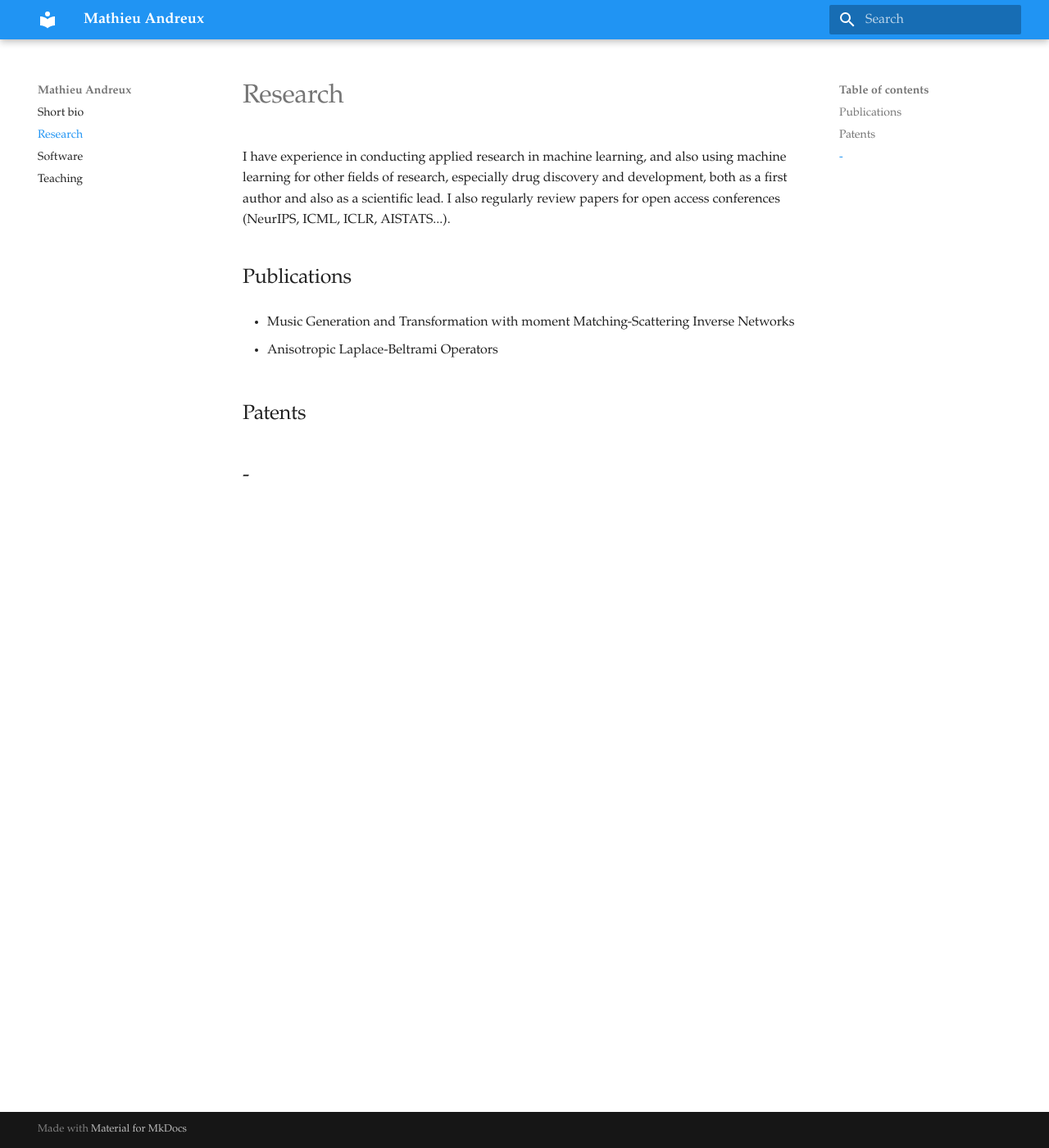
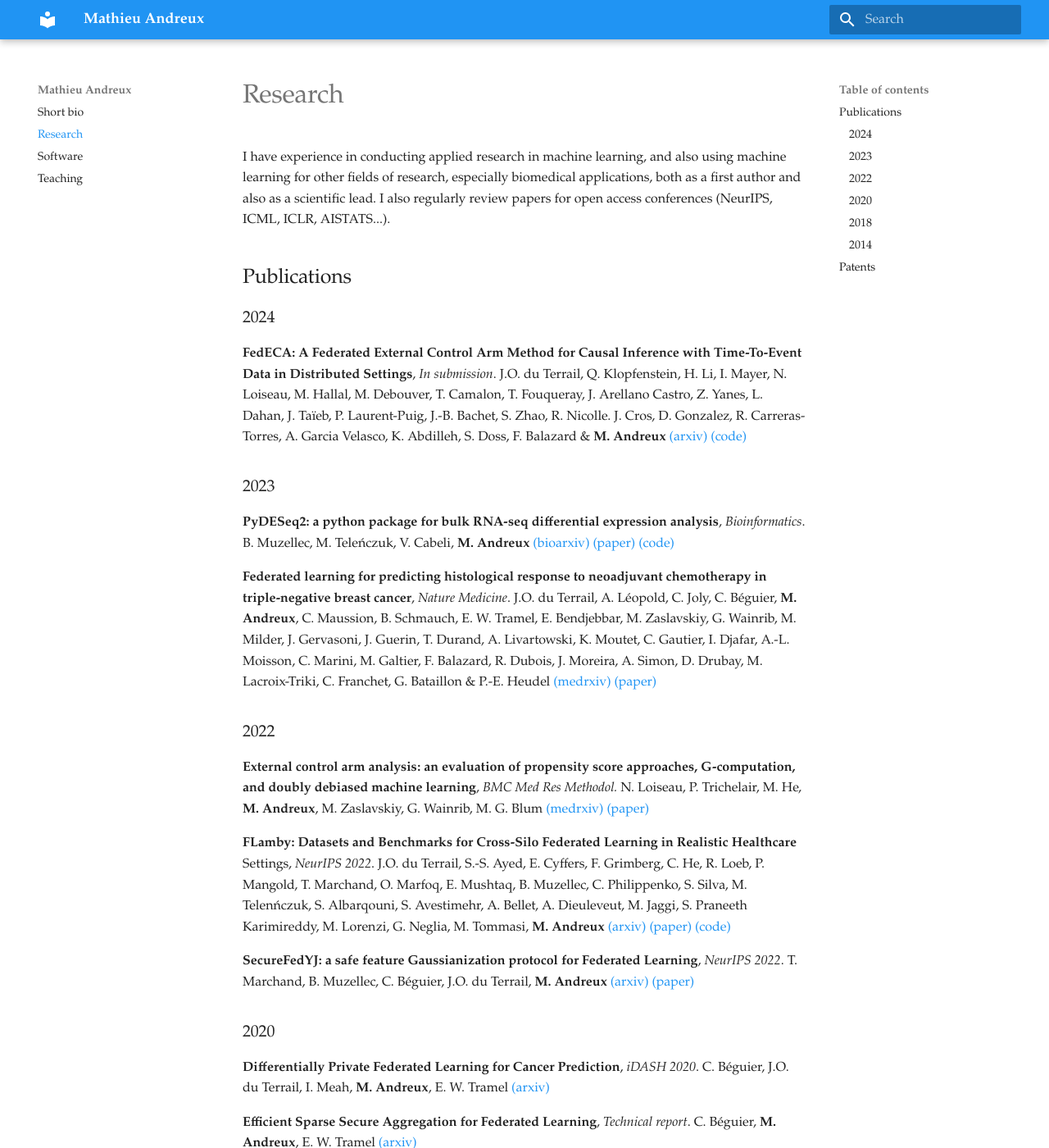
Before and after one commit to AndreuxMath/AndreuxMath.github.io, an MkDocs documentation site: the page built from docs/research.md, in a window 1280 px wide and 1400 px high. Shown: the whole window at 82% size. Built offline with MkDocs 1.6.1 and Material for MkDocs 9.7.7, drawn with Linux system fonts in a browser that asks for light colours; some web fonts are replaced; some of the changed text lies outside the part shown.

Commit message:
publications

```diff
--- a/docs/research.md
+++ b/docs/research.md
@@ -1,12 +1,63 @@
-I have experience in conducting applied research in machine learning, and also using machine learning for other fields of research, especially drug discovery and development, both as a first author and also as a scientific lead. I also regularly review papers for open access conferences (NeurIPS, ICML, ICLR, AISTATS...).
+I have experience in conducting applied research in machine learning, and also using machine learning for other fields of research, especially biomedical applications, both as a first author and also as a scientific lead. I also regularly review papers for open access conferences (NeurIPS, ICML, ICLR, AISTATS...).
 
 ## Publications
 
-- Music Generation and Transformation with moment Matching-Scattering Inverse Networks
+### 2024
 
-- Anisotropic Laplace-Beltrami Operators
+**FedECA: A Federated External Control Arm Method for Causal Inference with Time-To-Event Data in Distributed Settings**, *In submission*.
+J.O. du Terrail, Q. Klopfenstein, H. Li, I. Mayer, N. Loiseau, M. Hallal, M. Debouver, T. Camalon, T. Fouqueray, J. Arellano Castro, Z. Yanes, L. Dahan, J. Taïeb, P. Laurent-Puig, J.-B. Bachet, S. Zhao, R. Nicolle. J. Cros, D. Gonzalez, R. Carreras-Torres, A. Garcia Velasco, K. Abdilleh, S. Doss, F. Balazard & **M. Andreux** [(arxiv)](https://arxiv.org/pdf/2311.16984) [(code)](https://github.com/owkin/fedeca)
+
+### 2023
+
+**PyDESeq2: a python package for bulk RNA-seq differential expression analysis**, *Bioinformatics*.
+B. Muzellec, M. Teleńczuk, V. Cabeli, **M. Andreux** [(bioarxiv)](https://www.biorxiv.org/content/10.1101/2022.12.14.520412v1.full.pdf) [(paper)](https://academic.oup.com/bioinformatics/article/39/9/btad547/7260507) [(code)](https://github.com/owkin/PyDESeq2)
+
+**Federated learning for predicting histological response to neoadjuvant chemotherapy in triple-negative breast cancer**, *Nature Medicine*.
+J.O. du Terrail, A. Léopold, C. Joly, C. Béguier, **M. Andreux**, C. Maussion, B. Schmauch, E. W. Tramel, E.
+Bendjebbar, M. Zaslavskiy, G. Wainrib, M. Milder, J. Gervasoni, J. Guerin, T. Durand, A. Livartowski, K. Moutet,
+C. Gautier, I. Djafar, A.-L. Moisson, C. Marini, M. Galtier, F. Balazard, R. Dubois, J. Moreira, A. Simon, D. Drubay,
+M. Lacroix-Triki, C. Franchet, G. Bataillon & P.-E. Heudel [(medrxiv)](https://www.medrxiv.org/content/10.1101/2021.10.27.21264834v1) [(paper)](https://www.nature.com/articles/s41591-022-02155-w)
+
+
+### 2022
+
+**External control arm analysis: an evaluation of propensity score approaches, G-computation, and
+doubly debiased machine learning**, *BMC Med Res Methodol.*
+N. Loiseau, P. Trichelair, M. He, **M. Andreux**, M. Zaslavskiy, G. Wainrib, M. G. Blum [(medrxiv)](https://www.medrxiv.org/content/10.1101/2022.01.28.22269591v1) [(paper)](https://bmcmedresmethodol.biomedcentral.com/articles/10.1186/s12874-022-01799-z)
+
+**FLamby: Datasets and Benchmarks for Cross-Silo Federated Learning in Realistic Healthcare**
+Settings, *NeurIPS 2022*.
+J.O. du Terrail, S.-S. Ayed, E. Cyffers, F. Grimberg, C. He, R. Loeb, P. Mangold, T. Marchand, O. Marfoq,
+E. Mushtaq, B. Muzellec, C. Philippenko, S. Silva, M. Telenńczuk, S. Albarqouni, S. Avestimehr, A. Bellet, A.
+Dieuleveut, M. Jaggi, S. Praneeth Karimireddy, M. Lorenzi, G. Neglia, M. Tommasi, **M. Andreux** [(arxiv)](https://arxiv.org/pdf/2210.04620) [(paper)](https://proceedings.neurips.cc/paper_files/paper/2022/file/232eee8ef411a0a316efa298d7be3c2b-Paper-Datasets_and_Benchmarks.pdf) [(code)](https://github.com/owkin/FLamby)
+
+**SecureFedYJ: a safe feature Gaussianization protocol for Federated Learning**, *NeurIPS 2022*.
+T. Marchand, B. Muzellec, C. Béguier, J.O. du Terrail, **M. Andreux** [(arxiv)](https://arxiv.org/pdf/2210.01639) [(paper)](https://proceedings.neurips.cc/paper_files/paper/2022/hash/ed3c686f9cda57e56cc859402c775414-Abstract-Conference.html)
+
+### 2020
+
+**Differentially Private Federated Learning for Cancer Prediction**, *iDASH 2020*.
+C. Béguier, J.O. du Terrail, I. Meah, **M. Andreux**, E. W. Tramel [(arxiv)](https://arxiv.org/pdf/2101.02997)
+
+**Efficient Sparse Secure Aggregation for Federated Learning**, *Technical report*.
+C. Béguier, **M. Andreux**, E. W. Tramel [(arxiv)](https://arxiv.org/pdf/2007.14861)
+
+**Siloed Federated Learning for Multi-Centric Histopathology Datasets**, *MICCAI-DCL 2020*.
+**M. Andreux**, J.O. du Terrail, C. Béguier, E. W. Tramel [(arxiv)](https://arxiv.org/abs/2008.07424) [(paper)](https://link.springer.com/chapter/10.1007/978-3-030-60548-3_13)
+
+**Federated Survival Analysis with Discrete-Time Cox Models**, *FL-ICML 2020*.
+**M. Andreux**, A. Manoel, R. Menuet, C. Saillard, C. Simpson [(arxiv)](https://arxiv.org/pdf/2006.08997)
+
+**Kymatio: Scattering Transforms in Python**, *JMLR 2020*.
+**M. Andreux**, T. Angles, G. Exarchakis, R. Leonarduzzi, G. Rochette, L. Thiry, J. Zarka, S. Mallat, J. Andén, E.
+Belilovsky, J. Bruna, V. Lostanlen, M. Chaudhary, M. J. Hirn, E. Oyallon, S. Zhang, C. Cella, M. Eickenberg [(paper)](https://jmlr.org/papers/volume21/19-047/19-047.pdf)
+
+### 2018
+**Music Generation and Transformation with Moment Matching-Scattering Inverse Networks**, *ISMIR'18*. **M. Andreux**, S. Mallat [(paper)](https://archives.ismir.net/ismir2018/paper/000131.pdf)
+
+### 2014
+**Anisotropic Laplace-Beltrami Operators for Shape Analysis**, *NORDIA'14*. **M. Andreux**, E. Rodolà, M. Aubry, D. Cremers (pdf)
 
 ## Patents
 
--
--
+Systems and methods for administrating a federated learning network, US Patent application US20240046147A1. M. Galtier, **M. Andreux**, C. Marini, E. Tramel, I. Djafar, J. Du Terrail.
```
Also changed, not shown: docs/index.md (+3 -3 lines).
